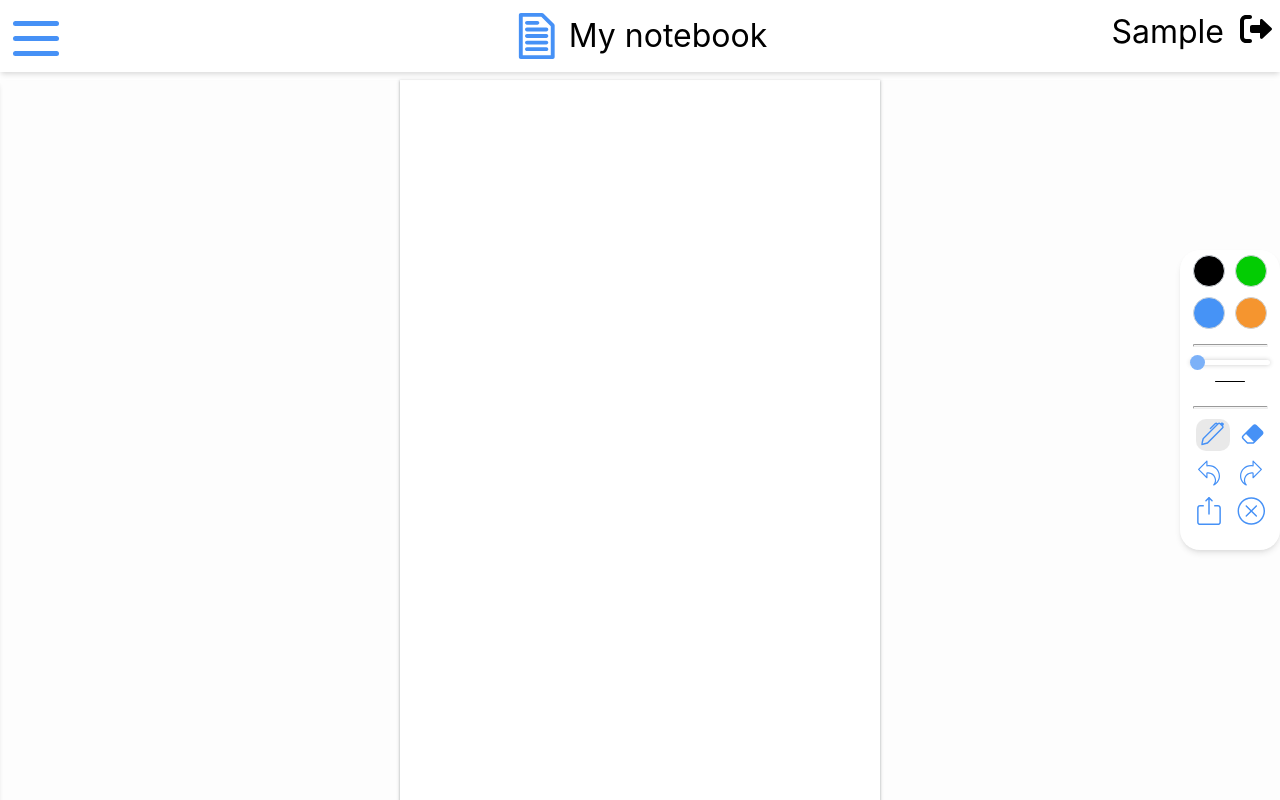
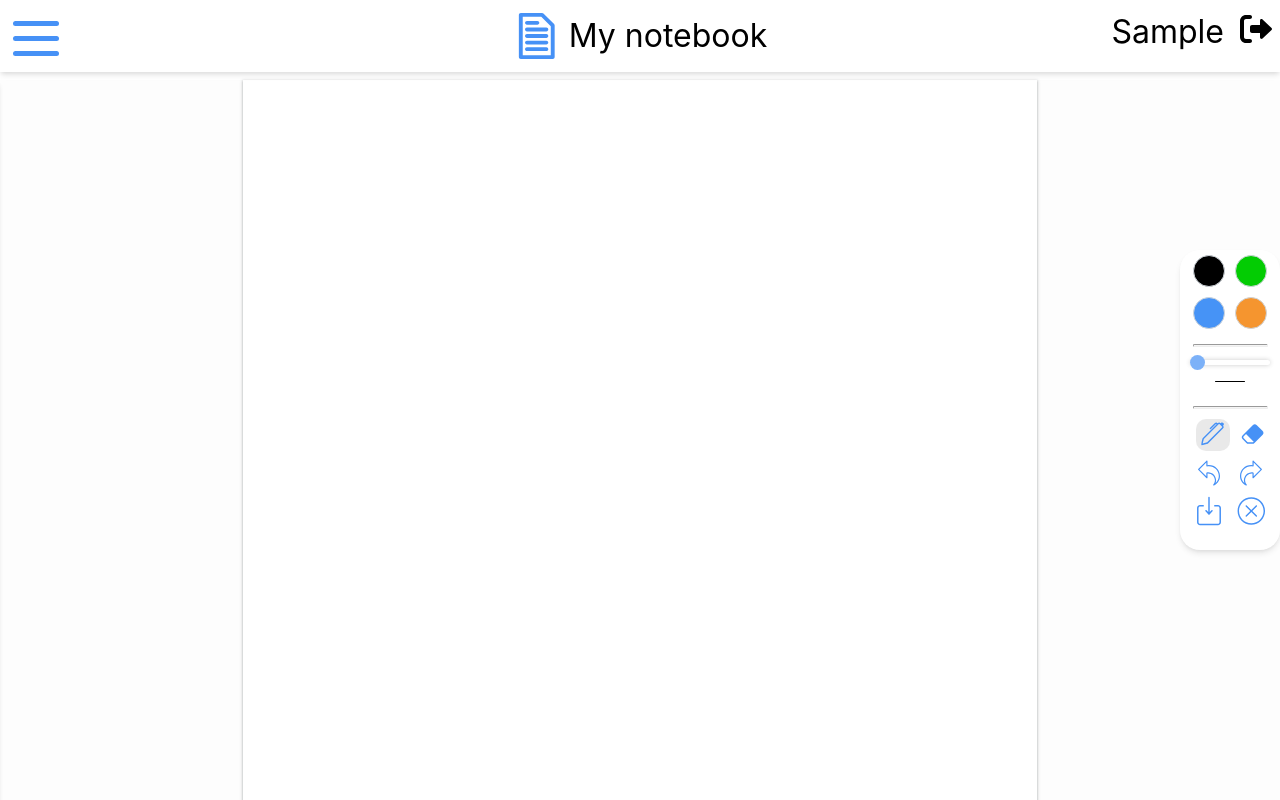
Before and after one commit to Doridos/kaj-semestral-work, a React (Vite) app: page / in a window 1280 px wide. Both pictures are taken after typing "Sample" into the empty fields and a click on the button "Login". Shown: the top 800 px of the page. Built offline with nearby package versions, Linux system fonts and the light colour scheme.

Commit message:
add undo and redo functionality

```diff
--- a/src/components/Body.jsx
+++ b/src/components/Body.jsx
@@ -2,9 +2,9 @@ import React, {useEffect, useRef, useState} from "react";
 import "primereact/resources/themes/lara-light-blue/theme.css"
 import "primereact/resources/primereact.min.css"
 import './Body.css'
-import Canvas from "./Canvas.jsx";
+import Canvas, {redoStep} from "./Canvas.jsx";
 import {ColorPicker} from "primereact/colorpicker";
-import canvas from "./Canvas.jsx";
+import {undoStep} from "./Canvas.jsx";
 function Slider({ value, min, max, step, onChange }) {
     return (
         <input
@@ -26,6 +26,7 @@ export function Body(){
     const [colorPicker3, setColorPicker3] = useState("#4691f6");
     const [colorPicker4, setColorPicker4] = useState("#f5942f");
     const [lastColor, setLastColor] = useState("none");
+    const [steps, setSteps] = useState(-1);
 
 
     const [dontShow1, setDontShow1] = useState(true);
@@ -34,7 +35,6 @@ export function Body(){
     const [dontShow4, setDontShow4] = useState(true);
 
     let pathHistory = []
-    let steps = 0
 
 
 
@@ -60,39 +60,12 @@ export function Body(){
         }
     }
 
-    function drawPaths(){
-
-        // if (steps === 0) {
-        //     return
-        // }
-        const canvas = document.querySelector('canvas');
-        const ctx = canvas.getContext("2d");
-        ctx.restore()
-        // // delete everything
-        // console.log(pathHistory)
-        // ctx.clearRect(0,0,canvas.width,canvas.height);
-        // // draw all the paths in the paths array
-        // for (let i = 0; i < pathHistory.length - 1; i++) {
-        //     let path = pathHistory[i]
-        //     ctx.beginPath();
-        //     ctx.moveTo(path[0].x,path[0].y);
-        //     for(let i = 1; i < path.length; i++){
-        //         ctx.lineTo(path[i].x,path[i].y);
-        //     }
-        //     ctx.stroke();
-        // }
-    }
-
     function download(dataUrl, filename) {
         const link = document.createElement("a");
         link.href = dataUrl;
         link.download = filename;
         link.click();
     }
-    function setSteps(stepsParam){
-        steps = stepsParam
-    }
-
 
     return (
         <div>
@@ -104,10 +77,15 @@ export function Body(){
                     Main menu
                 </nav>
                 <main>
-                    < Canvas width={window.innerWidth -800} height={window.innerHeight} color={color} inputWidth={strokeWidth} steps={steps} setSteps={setSteps} pathHistory={pathHistory}/>
+                    < Canvas width={794} height={1123} color={color} inputWidth={strokeWidth} steps={steps} setSteps={setSteps} pathHistory={pathHistory}/>
                 </main>
                 <aside>
                     <span onClickCapture={e => {
+                        document.querySelector('.svg-icon-eraser').classList.remove("highlighted")
+                        document.querySelector('.svg-icon-pen').classList.add("highlighted")
+                        if(document.querySelector('div.p-colorpicker-panel')) {
+                            document.querySelector('div.p-colorpicker-panel').style.display = "none"
+                        }
                         if(dontShow1) {
                             e.stopPropagation()
                             setColor(colorPicker1)
@@ -115,11 +93,6 @@ export function Body(){
                             setDontShow2(true)
                             setDontShow3(true)
                             setDontShow4(true)
-                            document.querySelector('.svg-icon-eraser').classList.remove("highlighted")
-                            document.querySelector('.svg-icon-pen').classList.add("highlighted")
-                            if(document.querySelector('div.p-colorpicker-panel')) {
-                                document.querySelector('div.p-colorpicker-panel').style.display = "none"
-                            }
                         }
 
                     }}><ColorPicker value={colorPicker1} onChange={(e) =>
@@ -127,6 +100,11 @@ export function Body(){
                         setColor("#" + e.value)
                     }} /></span>
                     <span onClickCapture={e => {
+                        document.querySelector('.svg-icon-eraser').classList.remove("highlighted")
+                        document.querySelector('.svg-icon-pen').classList.add("highlighted")
+                        if(document.querySelector('div.p-colorpicker-panel')) {
+                            document.querySelector('div.p-colorpicker-panel').style.display = "none"
+                        }
                         if(dontShow2) {
                             e.stopPropagation()
                             setColor(colorPicker2)
@@ -134,11 +112,6 @@ export function Body(){
                             setDontShow2(false)
                             setDontShow3(true)
                             setDontShow4(true)
-                            document.querySelector('.svg-icon-eraser').classList.remove("highlighted")
-                            document.querySelector('.svg-icon-pen').classList.add("highlighted")
-                            if(document.querySelector('div.p-colorpicker-panel')) {
-                                document.querySelector('div.p-colorpicker-panel').style.display = "none"
-                            }
                         }
 
                     }}><ColorPicker value={colorPicker2} onChange={(e) =>
@@ -147,6 +120,11 @@ export function Body(){
                     }} /></span>
 
                     <span onClickCapture={e => {
+                        document.querySelector('.svg-icon-eraser').classList.remove("highlighted")
+                        document.querySelector('.svg-icon-pen').classList.add("highlighted")
+                        if(document.querySelector('div.p-colorpicker-panel')) {
+                            document.querySelector('div.p-colorpicker-panel').style.display = "none"
+                        }
                         if(dontShow3) {
                             e.stopPropagation()
                             setColor(colorPicker3)
@@ -154,11 +132,6 @@ export function Body(){
                             setDontShow2(true)
                             setDontShow3(false)
                             setDontShow4(true)
-                            document.querySelector('.svg-icon-eraser').classList.remove("highlighted")
-                            document.querySelector('.svg-icon-pen').classList.add("highlighted")
-                            if(document.querySelector('div.p-colorpicker-panel')) {
-                                document.querySelector('div.p-colorpicker-panel').style.display = "none"
-                            }
                         }
 
                     }}><ColorPicker value={colorPicker3} onChange={(e) =>
@@ -167,6 +140,11 @@ export function Body(){
                     }} /></span>
 
                     <span onClickCapture={e => {
+                        document.querySelector('.svg-icon-eraser').classList.remove("highlighted")
+                        document.querySelector('.svg-icon-pen').classList.add("highlighted")
+                        if(document.querySelector('div.p-colorpicker-panel')) {
+                            document.querySelector('div.p-colorpicker-panel').style.display = "none"
+                        }
                         if(dontShow4) {
                             e.stopPropagation()
                             setColor(colorPicker4)
@@ -174,11 +152,6 @@ export function Body(){
                             setDontShow2(true)
                             setDontShow3(true)
                             setDontShow4(false)
-                            document.querySelector('.svg-icon-eraser').classList.remove("highlighted")
-                            document.querySelector('.svg-icon-pen').classList.add("highlighted")
-                            if(document.querySelector('div.p-colorpicker-panel')) {
-                                document.querySelector('div.p-colorpicker-panel').style.display = "none"
-                            }
                         }
 
                     }}><ColorPicker value={colorPicker4} onChange={(e) =>
@@ -216,15 +189,16 @@ export function Body(){
                             d="M8.086 2.207a2 2 0 0 1 2.828 0l3.879 3.879a2 2 0 0 1 0 2.828l-5.5 5.5A2 2 0 0 1 7.879 15H5.12a2 2 0 0 1-1.414-.586l-2.5-2.5a2 2 0 0 1 0-2.828l6.879-6.879zm.66 11.34L3.453 8.254 1.914 9.793a1 1 0 0 0 0 1.414l2.5 2.5a1 1 0 0 0 .707.293H7.88a1 1 0 0 0 .707-.293l.16-.16z"/>
                     </svg>
 
-                    <svg className="svg-icon-undo" viewBox="0 0 20 20" onClick={e =>{
-                        steps += 1
-                        drawPaths(pathHistory, steps)
-                    }}>
+                    <svg className="svg-icon-undo" viewBox="0 0 20 20" onClick={e =>
+                        undoStep()
+                    }>
                         <path
                             d="M3.24,7.51c-0.146,0.142-0.146,0.381,0,0.523l5.199,5.193c0.234,0.238,0.633,0.064,0.633-0.262v-2.634c0.105-0.007,0.212-0.011,0.321-0.011c2.373,0,4.302,1.91,4.302,4.258c0,0.957-0.33,1.809-1.008,2.602c-0.259,0.307,0.084,0.762,0.451,0.572c2.336-1.195,3.73-3.408,3.73-5.924c0-3.741-3.103-6.783-6.916-6.783c-0.307,0-0.615,0.028-0.881,0.063V2.575c0-0.327-0.398-0.5-0.633-0.261L3.24,7.51 M4.027,7.771l4.301-4.3v2.073c0,0.232,0.21,0.409,0.441,0.366c0.298-0.056,0.746-0.123,1.184-0.123c3.402,0,6.172,2.709,6.172,6.041c0,1.695-0.718,3.24-1.979,4.352c0.193-0.51,0.293-1.045,0.293-1.602c0-2.76-2.266-5-5.046-5c-0.256,0-0.528,0.018-0.747,0.05C8.465,9.653,8.328,9.81,8.328,9.995v2.074L4.027,7.771z"></path>
                     </svg>
 
-                    <svg className="svg-icon-redo" viewBox="0 0 20 20">
+                    <svg className="svg-icon-redo" viewBox="0 0 20 20" onClick={e =>
+                        redoStep()
+                    }>
                         <path
                             d="M16.76,7.51l-5.199-5.196c-0.234-0.239-0.633-0.066-0.633,0.261v2.534c-0.267-0.035-0.575-0.063-0.881-0.063c-3.813,0-6.915,3.042-6.915,6.783c0,2.516,1.394,4.729,3.729,5.924c0.367,0.189,0.71-0.266,0.451-0.572c-0.678-0.793-1.008-1.645-1.008-2.602c0-2.348,1.93-4.258,4.303-4.258c0.108,0,0.215,0.003,0.321,0.011v2.634c0,0.326,0.398,0.5,0.633,0.262l5.199-5.193C16.906,7.891,16.906,7.652,16.76,7.51 M11.672,12.068V9.995c0-0.185-0.137-0.341-0.318-0.367c-0.219-0.032-0.49-0.05-0.747-0.05c-2.78,0-5.046,2.241-5.046,5c0,0.557,0.099,1.092,0.292,1.602c-1.261-1.111-1.979-2.656-1.979-4.352c0-3.331,2.77-6.041,6.172-6.041c0.438,0,0.886,0.067,1.184,0.123c0.231,0.043,0.441-0.134,0.441-0.366V3.472l4.301,4.3L11.672,12.068z"></path>
                     </svg>
@@ -234,8 +208,7 @@ export function Body(){
                     <svg className="svg-icon-undo" viewBox="0 0 20 20" onClick={e => {
                         download(document.querySelector('canvas').toDataURL('image/png'), "test")
                     }}>
-                        <path
-                              d="M8.416,3.943l1.12-1.12v9.031c0,0.257,0.208,0.464,0.464,0.464c0.256,0,0.464-0.207,0.464-0.464V2.823l1.12,1.12c0.182,0.182,0.476,0.182,0.656,0c0.182-0.181,0.182-0.475,0-0.656l-1.744-1.745c-0.018-0.081-0.048-0.16-0.112-0.224C10.279,1.214,10.137,1.177,10,1.194c-0.137-0.017-0.279,0.02-0.384,0.125C9.551,1.384,9.518,1.465,9.499,1.548L7.76,3.288c-0.182,0.181-0.182,0.475,0,0.656C7.941,4.125,8.234,4.125,8.416,3.943z M15.569,6.286h-2.32v0.928h2.32c0.512,0,0.928,0.416,0.928,0.928v8.817c0,0.513-0.416,0.929-0.928,0.929H4.432c-0.513,0-0.928-0.416-0.928-0.929V8.142c0-0.513,0.416-0.928,0.928-0.928h2.32V6.286h-2.32c-1.025,0-1.856,0.831-1.856,1.856v8.817c0,1.025,0.832,1.856,1.856,1.856h11.138c1.024,0,1.855-0.831,1.855-1.856V8.142C17.425,7.117,16.594,6.286,15.569,6.286z"></path>
+                        <path d="M15.608,6.262h-2.338v0.935h2.338c0.516,0,0.934,0.418,0.934,0.935v8.879c0,0.517-0.418,0.935-0.934,0.935H4.392c-0.516,0-0.935-0.418-0.935-0.935V8.131c0-0.516,0.419-0.935,0.935-0.935h2.336V6.262H4.392c-1.032,0-1.869,0.837-1.869,1.869v8.879c0,1.031,0.837,1.869,1.869,1.869h11.216c1.031,0,1.869-0.838,1.869-1.869V8.131C17.478,7.099,16.64,6.262,15.608,6.262z M9.513,11.973c0.017,0.082,0.047,0.162,0.109,0.226c0.104,0.106,0.243,0.143,0.378,0.126c0.135,0.017,0.274-0.02,0.377-0.126c0.064-0.065,0.097-0.147,0.115-0.231l1.708-1.751c0.178-0.183,0.178-0.479,0-0.662c-0.178-0.182-0.467-0.182-0.645,0l-1.101,1.129V1.588c0-0.258-0.204-0.467-0.456-0.467c-0.252,0-0.456,0.209-0.456,0.467v9.094L8.443,9.553c-0.178-0.182-0.467-0.182-0.645,0c-0.178,0.184-0.178,0.479,0,0.662L9.513,11.973z"></path>
                     </svg>
 
                     <svg className="svg-icon-undo" viewBox="0 0 20 20" onClick={e => {
--- a/src/components/Canvas.jsx
+++ b/src/components/Canvas.jsx
@@ -1,28 +1,19 @@
 import './Canvas.css'
 import {useOnDraw} from './Hooks.jsx'
+
+let history = [];
+let steps = -1;
 const Canvas = ({
     width,
     height,
     color,
-    inputWidth,
-    setSteps,
-    steps,
-    pathHistory
+    inputWidth
 }) => {if(width !== undefined && height !== undefined){
-    const setCanvasRef = useOnDraw(onDraw,rememberPath)
+
+
+    const setCanvasRef = useOnDraw(onDraw)
     function onDraw(ctx, point, previousPoint){
         drawLine(previousPoint, point, ctx, color, inputWidth)
-    }
-    function rememberPath(ctx){
-        ctx.save()
-        // if(pathHistory.length >0){
-        //     if(path.toString() !== "" && pathHistory[pathHistory.length-1].toString() !== path.toString()){
-        //         pathHistory.push(path)
-        //     }
-        // }
-        // else {
-        //     pathHistory.push(path)
-        // }
     }
 
     function drawLine(start,
@@ -50,8 +41,35 @@ const Canvas = ({
     return <canvas width={width}
                    height={height}
                    ref={setCanvasRef}
+                   onMouseUp={event => {
+                       addStep()
+                   }}
     ></canvas>
 }
+}
 
+export function undoStep() {
+    if (steps > 0) {
+        const ctx = document.querySelector('canvas').getContext("2d");
+        steps--;
+        let restorePicture = new Image();
+        restorePicture.src = history[steps];
+        restorePicture.onload = function () { ctx.drawImage(restorePicture, 0, 0); }
+    }
+}
+export function redoStep() {
+    if (steps < history.length-1) {
+        const ctx = document.querySelector('canvas').getContext("2d");
+        steps++;
+        let restorePicture = new Image();
+        restorePicture.src = history[steps];
+        restorePicture.onload = function () { ctx.drawImage(restorePicture, 0, 0); }
+    }
+}
+export function addStep() {
+    steps++;
+    if (steps < history.length) { history.length = steps; }
+    history.push(document.querySelector('canvas').toDataURL());
+    document.title = steps + ":" + history.length;
 }
 export default Canvas;
--- a/src/components/Hooks.jsx
+++ b/src/components/Hooks.jsx
@@ -1,4 +1,5 @@
 import {useRef, useState} from "react";
+import {addStep} from "./Canvas.jsx";
 
 export function useOnDraw(onDraw, rememberPath){
 
@@ -36,6 +37,7 @@ export function useOnDraw(onDraw, rememberPath){
             ctx.fillRect(0, 0, canvasRef.current.width, canvasRef.current.height);
             setInit(false)
             document.querySelector('.svg-icon-pen').classList.add("highlighted")
+            addStep()
         }
         initMouseMoveListener()
         initMouseDownListener()
@@ -49,7 +51,6 @@ export function useOnDraw(onDraw, rememberPath){
                 const ctx = canvasRef.current.getContext('2d')
                 if(onDraw) onDraw(ctx, point, previousPointRef.current)
                 previousPointRef.current = point
-                pointsOfPath.push({x:previousPointRef.current.x, y:previousPointRef.current.y})
             }
         }
         mouseMoveListenerRef.current = mouseMoveListener
@@ -70,8 +71,6 @@ export function useOnDraw(onDraw, rememberPath){
             isDrawingRef.current = false;
             previousPointRef.current = null
             if(rememberPath) rememberPath()
-            pointsOfPath = []
-
         }
         mouseUpListenerRef.current = listener
         window.addEventListener('mouseup', listener)
```
